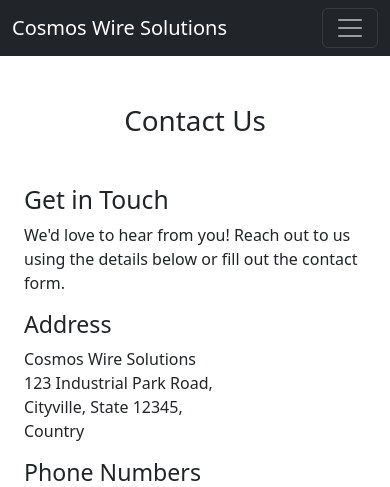
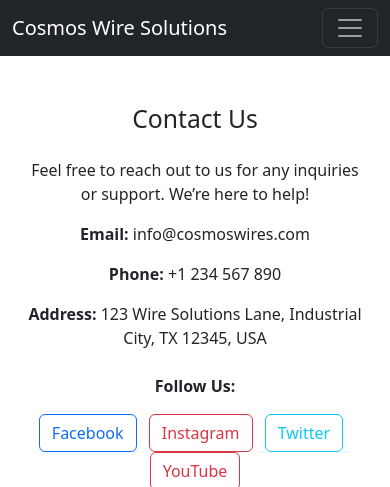
Before and after one commit to ehtu609/my_flask_website, a Flask app: page /contact in a window 390 px wide. Shown: the top 487 px of the page. Run offline with Flask 3, Linux system fonts and the light colour scheme; some libraries are stand-ins or nearby versions.

Commit message:
Add files via upload

```diff
--- a/my_flask_website/templates/base.html
+++ b/my_flask_website/templates/base.html
@@ -6,10 +6,6 @@
     <title>Cosmos Wires Solutions</title>
     <!-- Bootstrap CSS -->
     <link href="https://cdn.jsdelivr.net/npm/bootstrap@5.3.0/dist/css/bootstrap.min.css" rel="stylesheet">
-    <!-- Bootstrap CSS -->
-    <link rel="stylesheet" href="{{ url_for('static', filename='bootstrap/css/bootstrap.min.css') }}">
-    <!-- Bootstrap JS -->
-    <script src="{{ url_for('static', filename='bootstrap/js/bootstrap.bundle.min.js') }}"></script>
     <!-- Custom CSS -->
     <link rel="stylesheet" href="{{ url_for('static', filename='css/styles.css') }}">
 </head>
@@ -41,11 +37,27 @@
     <main class="container my-5">
         {% block content %}{% endblock %}
     </main>
+<nav class="navbar navbar-expand-lg navbar-dark bg-dark">
+    <div class="container">
+        <a class="navbar-brand" href="/">Cosmos Wire Solutions</a>
+        <button class="navbar-toggler" type="button" data-bs-toggle="collapse" data-bs-target="#navbarNav">
+            <span class="navbar-toggler-icon"></span>
+        </button>
+        <div class="collapse navbar-collapse" id="navbarNav">
+            <ul class="navbar-nav ms-auto">
+                <li class="nav-item"><a class="nav-link" href="{{ url_for('home') }}">Home</a></li>
+                <li class="nav-item"><a class="nav-link" href="{{ url_for('about') }}">About</a></li>
+                <li class="nav-item"><a class="nav-link" href="{{ url_for('contact') }}">Contact</a></li>
+            </ul>
+        </div>
+    </div>
+</nav>
+
 
     <!-- Footer -->
     <footer class="bg-dark text-white text-center py-3">
         <div class="container">
-            <p>&copy; 2023 Comsoms Wires Solutions. All rights reserved.</p>
+            <p>&copy; 2023 Cosmos Wires Solutions. All rights reserved.</p>
         </div>
     </footer>
 
--- a/my_flask_website/templates/contact.html
+++ b/my_flask_website/templates/contact.html
@@ -1,57 +1,54 @@
 {% extends "base.html" %}
+
 {% block content %}
-<div class="container">
-    <h1 class="text-center my-5">Contact Us</h1>
-    <div class="row">
-        <!-- Contact Information -->
-        <div class="col-md-6">
-            <h2>Get in Touch</h2>
-            <p>We'd love to hear from you! Reach out to us using the details below or fill out the contact form.</p>
 
-            <div class="contact-info">
-                <h3>Address</h3>
-                <p>
-                    <i class="fas fa-map-marker-alt"></i>Cosmos Wire Solutions<br>
-                    123 Industrial Park Road,<br>
-                    Cityville, State 12345,<br>
-                    Country
+<section class="contact-section mb-5">
+    <h2 class="text-center mb-4">Contact Us</h2>
+    <div class="container">
+        <div class="row">
+            <!-- Contact Information -->
+            <div class="col-md-6">
+                <p class="text-center">
+                    Feel free to reach out to us for any inquiries or support. We’re here to help!
                 </p>
-
-                <h3>Phone Numbers</h3>
-                <ul class="list-unstyled">
-                    <li><i class="fas fa-phone"></i> <strong>Sales:</strong> +1 (123) 456-7890</li>
-                </ul>
-
-                <h3>Email Addresses</h3>
-                <ul class="list-unstyled">
-                    <li><i class="fas fa-envelope"></i> <strong>General Inquiries:</strong> info@primewiresolutions.com</li>
-                </ul>
-                <h3>Our Location</h3>
-                    <div class="map-container">
-                    <iframe src="https://www.google.com/maps/embed?pb=!1m18!1m12!1m3!1d3153.8354345093747!2d144.9537353153166!3d-37.816279742021665!2m3!1f0!2f0!3f0!3m2!1i1024!2i768!4f13.1!3m3!1m2!1s0x6ad642af0f11fd81%3A0xf577d2a6c8e2299a!2s123%20Industrial%20Park%20Road%2C%20Cityville%2C%20State%2012345%2C%20Country!5e0!3m2!1sen!2sus!4v1622549400000!5m2!1sen!2sus" width="100%" height="300" style="border:0;" allowfullscreen="" loading="lazy"></iframe>
-                    </div>
+                <div class="contact-info text-center">
+                    <p><strong>Email:</strong> info@cosmoswires.com</p>
+                    <p><strong>Phone:</strong> +1 234 567 890</p>
+                    <p><strong>Address:</strong> 123 Wire Solutions Lane, Industrial City, TX 12345, USA</p>
+                </div>
+                <!-- Social Media Links -->
+                <div class="social-media text-center mt-4">
+                    <p><strong>Follow Us:</strong></p>
+                    <a href="https://www.facebook.com/cosmoswires" target="_blank" class="btn btn-outline-primary me-2">
+                        <i class="fab fa-facebook-f"></i> Facebook
+                    </a>
+                    <a href="https://www.instagram.com/cosmoswires" target="_blank" class="btn btn-outline-danger me-2">
+                        <i class="fab fa-instagram"></i> Instagram
+                    </a>
+                    <a href="https://www.twitter.com/cosmoswires" target="_blank" class="btn btn-outline-info me-2">
+                        <i class="fab fa-twitter"></i> Twitter
+                    </a>
+                    <a href="https://www.youtube.com/cosmoswires" target="_blank" class="btn btn-outline-danger">
+                        <i class="fab fa-youtube"></i> YouTube
+                    </a>
+                </div>
+            </div>
+            <!-- Embedded Google Map -->
+            <div class="col-md-6">
+                <div class="map-container">
+                    <iframe
+                        src="https://www.google.com/maps/embed?pb=!1m18!1m12!1m3!1d3312.6783447999997!2d-118.12345678901234!3d33.98765432109876!2m3!1f0!2f0!3f0!3m2!1i1024!2i768!4f13.1!3m3!1m2!1s0x0%3A0x0!2zMzPCsDU5JzE1LjQiTiAxMTjCsDA3JzIxLjEiVw!5e0!3m2!1sen!2sus!4v1234567890123!5m2!1sen!2sus"
+                        width="100%"
+                        height="300"
+                        style="border:0;"
+                        allowfullscreen=""
+                        loading="lazy"
+                        referrerpolicy="no-referrer-when-downgrade">
+                    </iframe>
+                </div>
             </div>
         </div>
+    </div>
+</section>
 
-        <!-- Contact Form -->
-        <div class="col-md-6">
-            <h2>Send Us a Message</h2>
-            <form method="POST">
-                <div class="mb-3">
-                    <label for="name" class="form-label">Name</label>
-                    <input type="text" class="form-control" id="name" name="name" required>
-                </div>
-                <div class="mb-3">
-                    <label for="email" class="form-label">Email</label>
-                    <input type="email" class="form-control" id="email" name="email" required>
-                </div>
-                <div class="mb-3">
-                    <label for="message" class="form-label">Message</label>
-                    <textarea class="form-control" id="message" name="message" rows="5" required></textarea>
-                </div>
-                <button type="submit" class="btn btn-primary">Send Message</button>
-            </form>
-        </div>
-    </div>
-</div>
 {% endblock %}
```
Also changed, not shown: my_flask_website/templates/about.html (+25 -18 lines), my_flask_website/templates/home.html (added, +138 -0 lines), my_flask_website/templates/index.html (+42 -19 lines).
